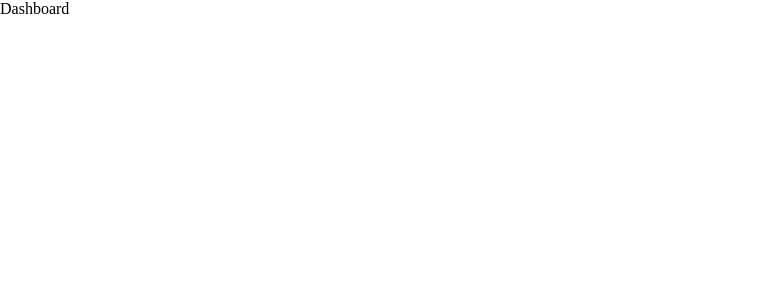
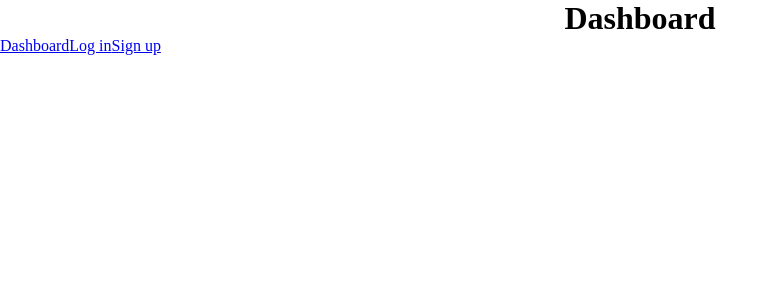
Before and after one commit to efyzhi/location_tracker---zid0124, a React (Vite) app: page / in a window 1280 px wide. Shown: the top 300 px of the page, without its empty margins (0-779 px from the left). Built offline with nearby package versions, Linux system fonts and the light colour scheme.

Commit message:
testing routing

```diff
--- a/src/App.jsx
+++ b/src/App.jsx
@@ -2,7 +2,7 @@ import React from 'react'
 import SignUp from './components/Auth/Signup/SignUp'
 import Login from './components/Auth/Login/Login'
 import Dashboard from './components/Dashboard/Dashboard'
-import { createBrowserRouter, RouterProvider } from 'react-router-dom'
+import { createBrowserRouter, Link, RouterProvider } from 'react-router-dom'
 
 const router = createBrowserRouter([
   {
--- a/src/components/Dashboard/Dashboard.jsx
+++ b/src/components/Dashboard/Dashboard.jsx
@@ -1,8 +1,14 @@
 import React from 'react'
+import { Link } from 'react-router-dom'
 
 const Dashboard = () => {
   return (
-    <div>Dashboard</div>
+    <div>
+      <h1>Dashboard</h1>
+        <Link to="/" >Dashboard</Link>
+        <Link to="/login" >Log in</Link>
+        <Link to="/signup" >Sign up</Link>
+    </div>
   )
 }
 
```
